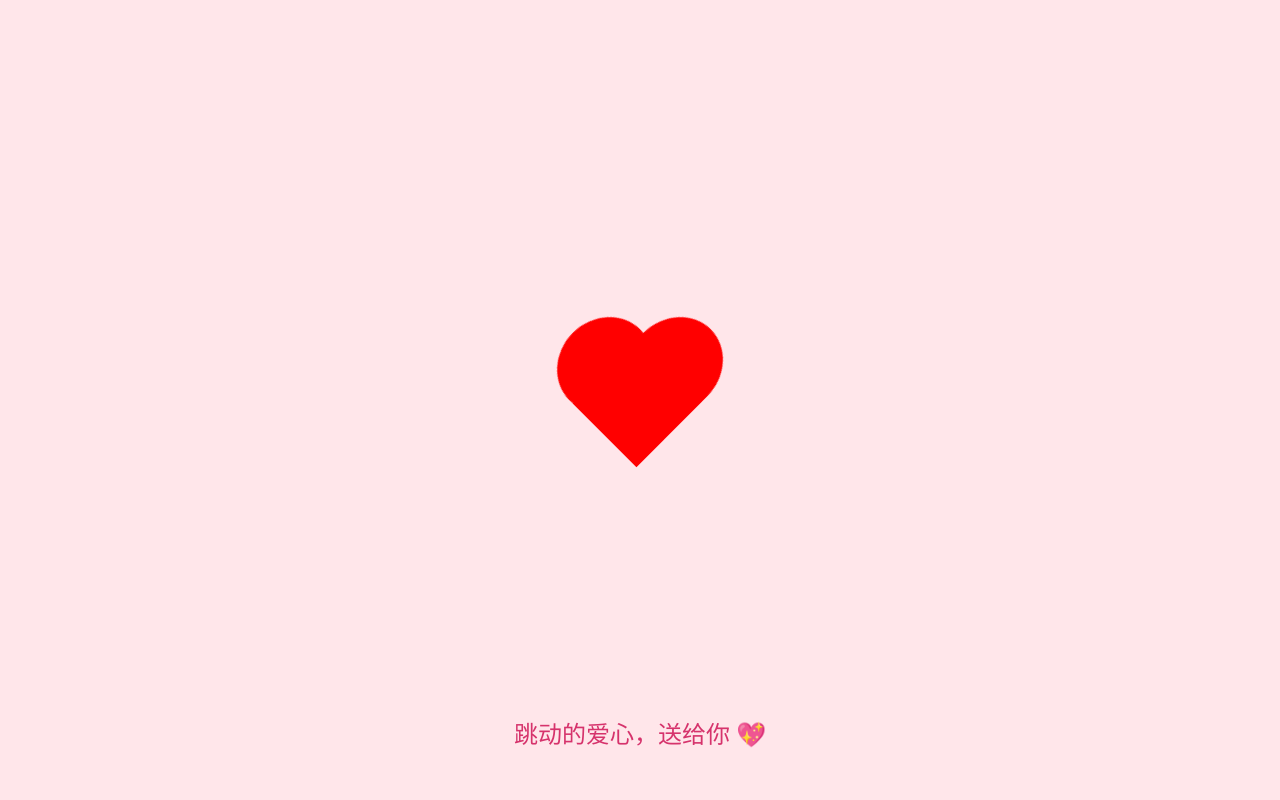
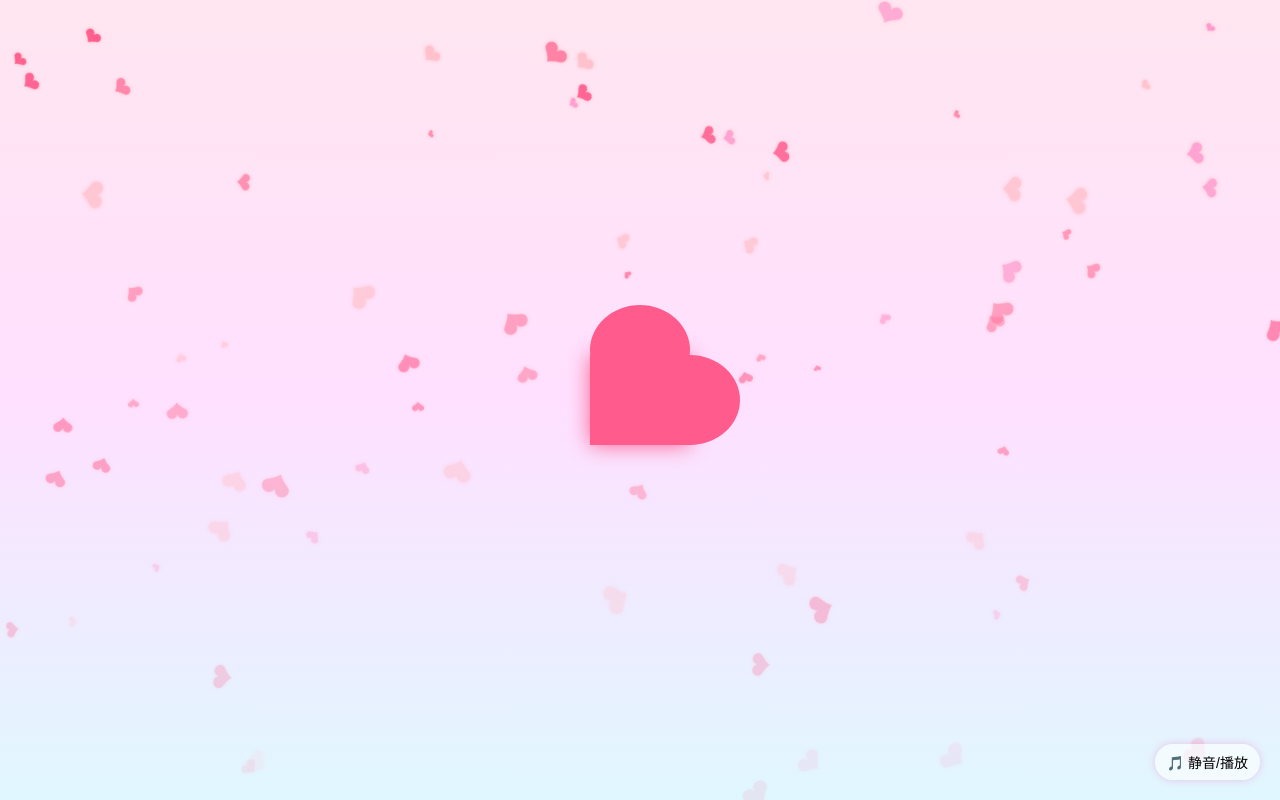
Before and after one commit to dengsflyalway/dengsflyalway.github.io, a plain HTML site: page index.html in a window 1280 px wide. Drawn offline with Linux system fonts and the light colour scheme.

Commit message:
Update index.html

```diff
--- a/index.html
+++ b/index.html
@@ -1,35 +1,39 @@
 <!DOCTYPE html>
 <html lang="en">
 <head>
-  <meta charset="UTF-8">
-  <title>跳动的爱心</title>
+  <meta charset="UTF-8" />
+  <title>梦幻爱心雨</title>
   <style>
-    body {
-      background-color: #ffe6ea;
-      display: flex;
-      justify-content: center;
-      align-items: center;
-      height: 100vh;
+    html, body {
       margin: 0;
-      font-family: 'Segoe UI', sans-serif;
+      padding: 0;
+      overflow: hidden;
+      height: 100%;
+      background: linear-gradient(180deg, #ffe6f0, #ffe0ff, #e0f7ff);
+      font-family: sans-serif;
     }
 
+    /* 中间爱心 */
     .heart {
+      position: absolute;
+      top: 50%;
+      left: 50%;
       width: 100px;
       height: 90px;
-      position: relative;
-      background-color: red;
-      transform: rotate(-45deg);
-      animation: heartbeat 1s infinite;
+      background-color: #ff5c8d;
+      transform: translate(-50%, -50%) scale(1);
+      animation: beat 1s infinite;
+      z-index: 2;
+      box-shadow: 0 0 20px #ff5c8d;
     }
 
     .heart::before,
     .heart::after {
       content: "";
+      position: absolute;
       width: 100px;
       height: 90px;
-      position: absolute;
-      background-color: red;
+      background-color: #ff5c8d;
       border-radius: 50%;
     }
 
@@ -39,37 +43,119 @@
     }
 
     .heart::after {
+      top: 0;
       left: 50px;
-      top: 0;
     }
 
-    @keyframes heartbeat {
+    @keyframes beat {
       0%, 100% {
-        transform: rotate(-45deg) scale(1);
-      }
-      25% {
-        transform: rotate(-45deg) scale(1.1);
+        transform: translate(-50%, -50%) scale(1);
+        box-shadow: 0 0 20px #ff5c8d;
       }
       50% {
-        transform: rotate(-45deg) scale(0.95);
-      }
-      75% {
-        transform: rotate(-45deg) scale(1.05);
+        transform: translate(-50%, -50%) scale(1.3);
+        box-shadow: 0 0 40px #ff99cc;
       }
     }
 
-    .text {
+    /* 爱心雨 */
+    .rain {
+      position: fixed;
+      width: 100%;
+      height: 100%;
+      top: 0;
+      left: 0;
+      pointer-events: none;
+      z-index: 1;
+    }
+
+    .drop {
       position: absolute;
-      bottom: 50px;
-      font-size: 24px;
-      color: #d6336c;
-      text-align: center;
-      width: 100%;
+      color: #ff5c8d;
+      font-size: 16px;
+      animation: fall linear infinite;
+      filter: drop-shadow(0 0 2px pink);
+      opacity: 0.7;
+      user-select: none;
+    }
+
+    @keyframes fall {
+      0% {
+        transform: translateY(-10vh) rotate(0deg);
+        opacity: 0;
+      }
+      10% {
+        opacity: 1;
+      }
+      100% {
+        transform: translateY(110vh) rotate(360deg);
+        opacity: 0;
+      }
+    }
+
+    /* 背景音乐控制按钮 */
+    .music-btn {
+      position: fixed;
+      bottom: 20px;
+      right: 20px;
+      z-index: 3;
+      background: rgba(255, 255, 255, 0.6);
+      padding: 8px 12px;
+      border-radius: 20px;
+      font-size: 14px;
+      cursor: pointer;
+      box-shadow: 0 0 8px rgba(255, 0, 128, 0.2);
+      transition: all 0.3s ease;
+    }
+    .music-btn:hover {
+      background: #ffd6e6;
     }
   </style>
 </head>
 <body>
+
+  <!-- 中间爱心 -->
   <div class="heart"></div>
-  <div class="text">跳动的爱心，送给你 💖</div>
+
+  <!-- 爱心雨容器 -->
+  <div class="rain" id="rain"></div>
+
+  <!-- 背景音乐 -->
+  <audio id="bgm" loop autoplay>
+    <source src="https://cdn.pixabay.com/audio/2022/10/03/audio_c67d145f1e.mp3" type="audio/mpeg">
+    Your browser does not support the audio element.
+  </audio>
+  <div class="music-btn" onclick="toggleMusic()">🎵 静音/播放</div>
+
+  <script>
+    const rainContainer = document.getElementById('rain');
+    const heartChar = '❤';
+    const dropCount = 80;
+
+    for (let i = 0; i < dropCount; i++) {
+      const drop = document.createElement('div');
+      drop.className = 'drop';
+      drop.textContent = heartChar;
+
+      // 随机参数
+      drop.style.left = Math.random() * 100 + 'vw';
+      drop.style.fontSize = (10 + Math.random() * 30) + 'px';
+      drop.style.animationDuration = (3 + Math.random() * 4).toFixed(2) + 's';
+      drop.style.animationDelay = (Math.random() * 5).toFixed(2) + 's';
+      drop.style.color = ['#ff5c8d', '#ff80a5', '#ffc0cb', '#ff99cc'][Math.floor(Math.random() * 4)];
+
+      rainContainer.appendChild(drop);
+    }
+
+    // 音乐控制
+    const bgm = document.getElementById('bgm');
+    function toggleMusic() {
+      if (bgm.paused) {
+        bgm.play();
+      } else {
+        bgm.pause();
+      }
+    }
+  </script>
 </body>
 </html>
```
